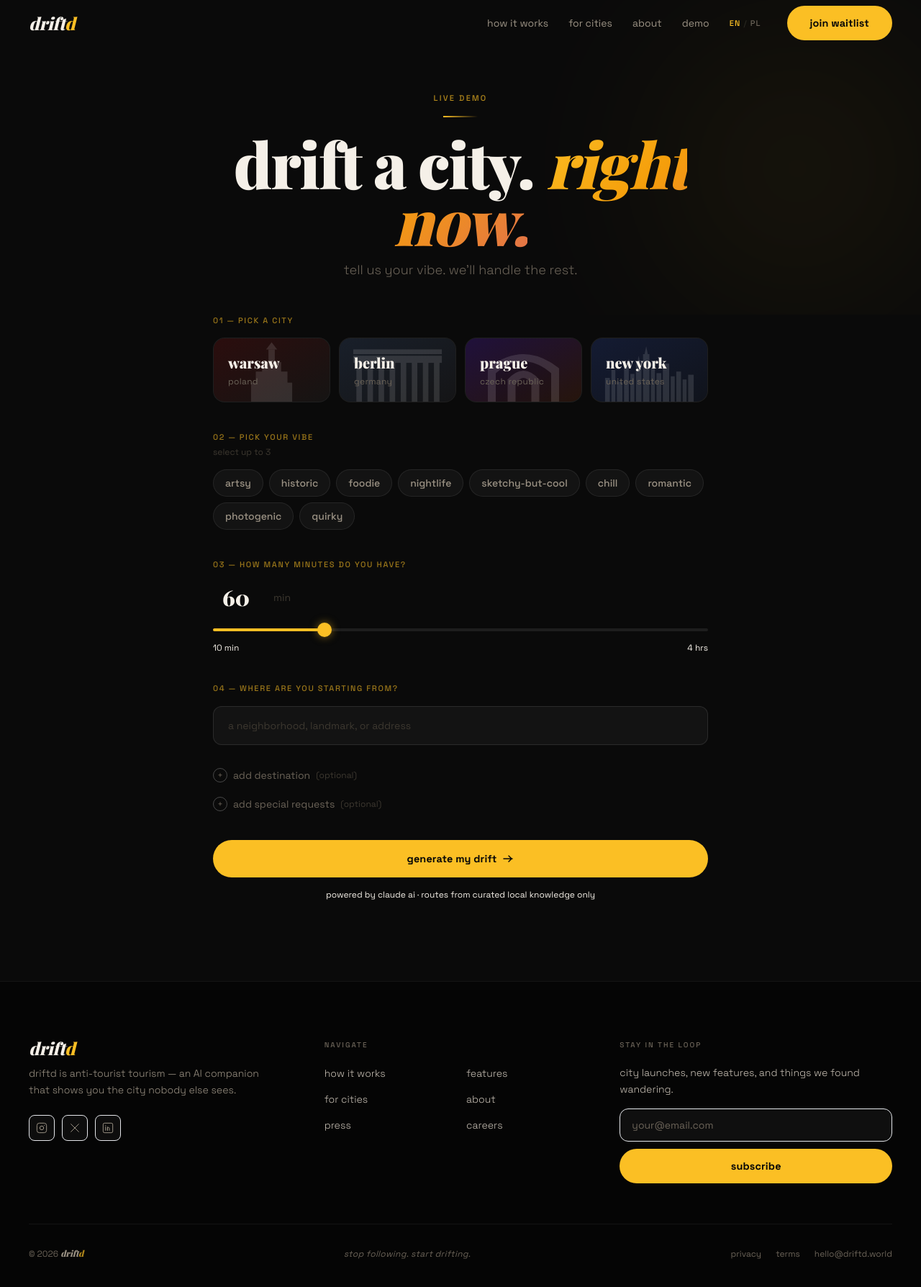
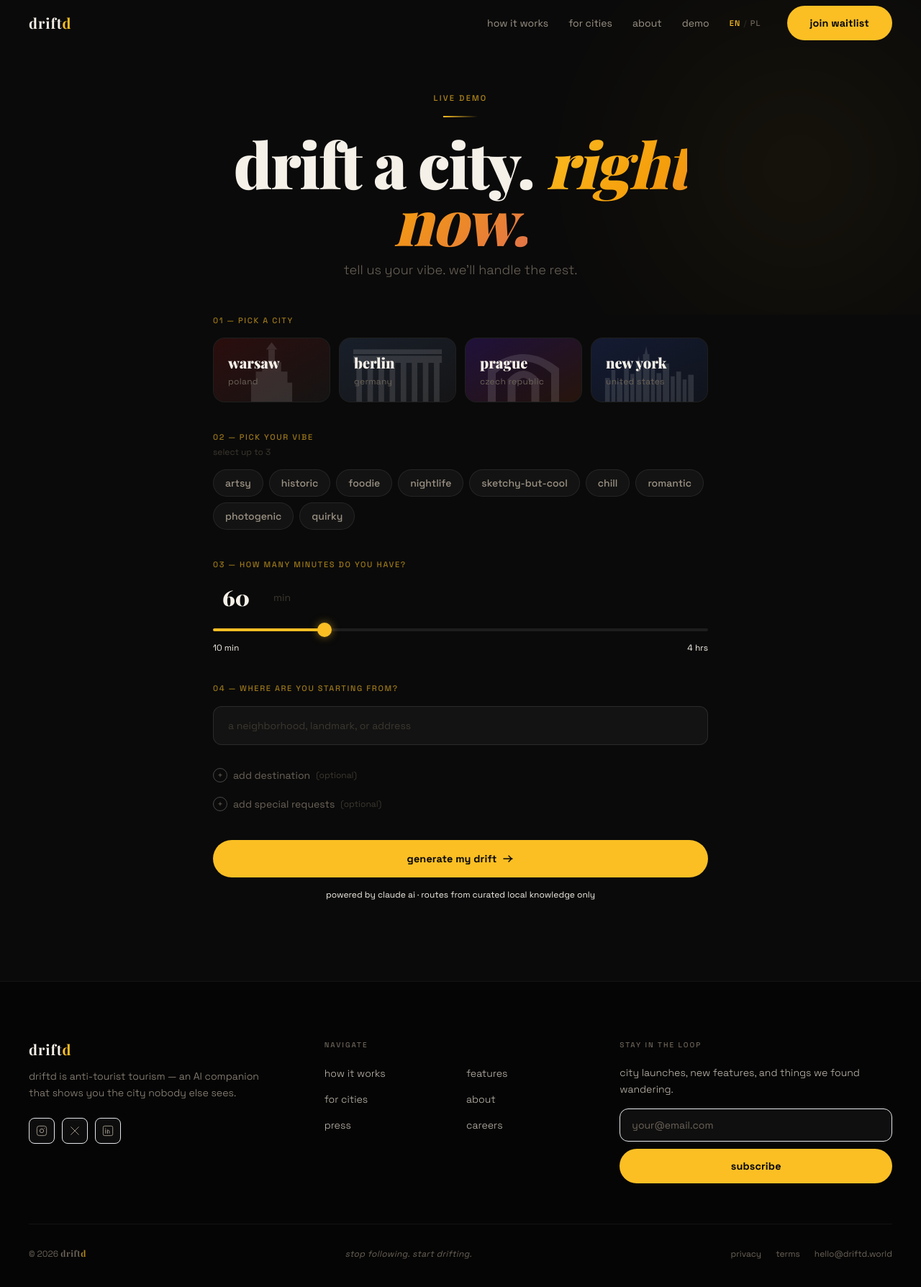
Before and after one commit to nexooka/driftd, a Next.js app: page /en/demo in a window 1280 px wide. Shown: the whole page at 72% size. Built offline with nearby package versions, Linux system fonts and the light colour scheme.

Commit message:
design: revert logo to original style, keep amber accent on terminal d
Co-Authored-By: Claude Sonnet 4.6 <noreply@anthropic.com>

```diff
--- a/src/components/Footer.tsx
+++ b/src/components/Footer.tsx
@@ -62,7 +62,7 @@ export default function Footer() {
 
           {/* Brand */}
           <div>
-            <a href="/" className="font-display text-2xl font-black italic tracking-tight leading-none block mb-3" style={{ letterSpacing: '-0.01em' }}>
+            <a href="/" className="font-display text-xl font-bold hover:opacity-80 transition-opacity duration-200 block mb-3" style={{ letterSpacing: '0.05em' }}>
               <span className="text-warm-white">drift</span><span className="text-amber-400">d</span>
             </a>
             <p className="text-warm-gray-300 text-sm leading-relaxed max-w-xs mb-6" style={{ fontWeight: 300 }}>{t('brand')}</p>
@@ -111,7 +111,7 @@ export default function Footer() {
 
         {/* Bottom bar */}
         <div className="border-t border-white/[0.06] pt-8 flex flex-col sm:flex-row items-center justify-between gap-4">
-          <p className="text-xs text-warm-gray-400">© {new Date().getFullYear()} <span className="font-display font-black italic" style={{ letterSpacing: '-0.01em' }}><span className="text-warm-gray-300">drift</span><span className="text-amber-400/70">d</span></span></p>
+          <p className="text-xs text-warm-gray-400">© {new Date().getFullYear()} <span className="font-display font-bold" style={{ letterSpacing: '0.05em' }}><span>drift</span><span className="text-amber-400/70">d</span></span></p>
           <p className="text-xs text-warm-gray-400 italic tracking-wide">{t('tagline')}</p>
           <div className="flex gap-5">
             <a href="/privacy" className="text-xs text-warm-gray-400 hover:text-warm-gray-200 transition-colors">{t('privacy')}</a>
--- a/src/components/Navbar.tsx
+++ b/src/components/Navbar.tsx
@@ -63,10 +63,10 @@ export default function Navbar() {
         {/* Logo */}
         <Link
           href="/"
-          className="font-display text-2xl font-black italic tracking-tight leading-none"
-          style={{ letterSpacing: '-0.01em' }}
+          className="font-display text-xl font-bold hover:opacity-80 transition-opacity duration-200"
+          style={{ letterSpacing: '0.05em' }}
         >
-          <span className="text-warm-white transition-colors duration-300 group-hover:text-warm-white">drift</span><span className="text-amber-400">d</span>
+          <span className="text-warm-white">drift</span><span className="text-amber-400">d</span>
         </Link>
 
         {/* Desktop links */}
```
